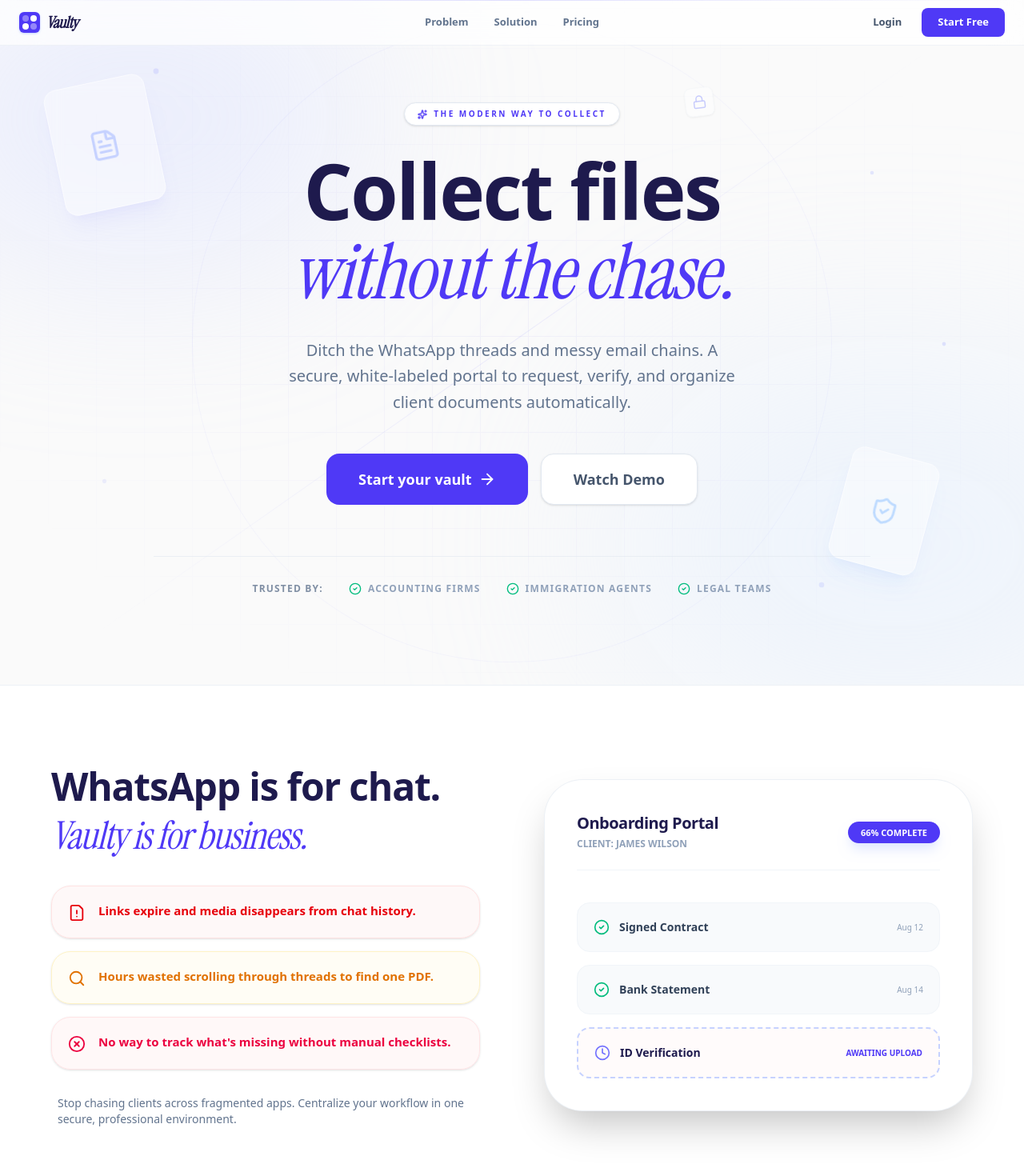
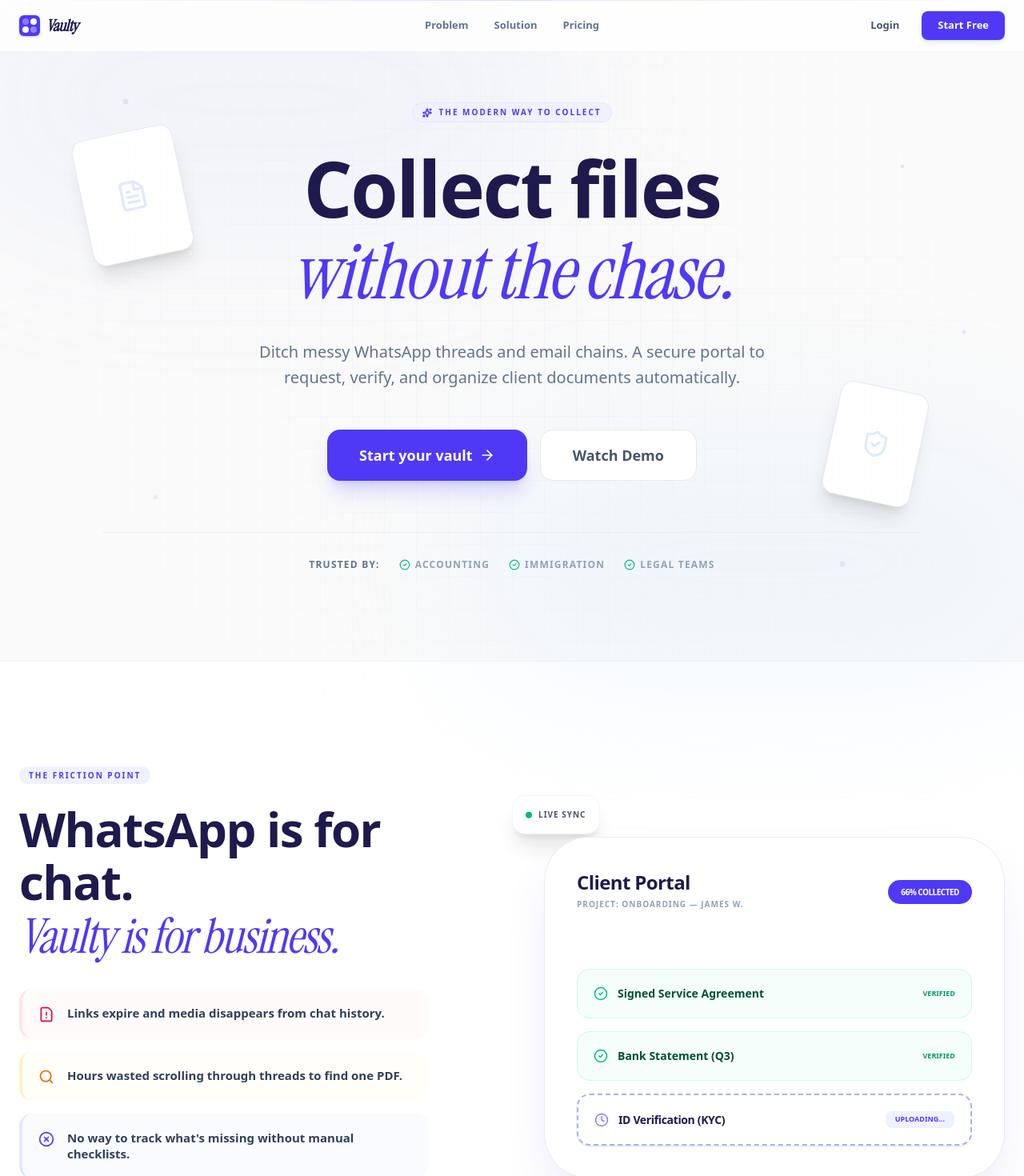
Before and after one commit to anirudhkaturu/vaulty, a Next.js app: page / in a window 1280 px wide. Shown: the top 1470 px of the page at 80% size. Built offline with nearby package versions, Linux system fonts and the light colour scheme.

Commit message:
optimized all the componenets for mobile

```diff
--- a/src/components/landing/hero.tsx
+++ b/src/components/landing/hero.tsx
@@ -6,7 +6,6 @@
   FileText,
   ShieldCheck,
   CheckCircle2,
-  Lock,
 } from "lucide-react";
 
 const itemVariants: Variants = {
@@ -22,64 +21,24 @@
   },
 };
 
-// Defined static positions to avoid Math.random() impurity errors
 const particles = [
-  { top: "10%", left: "15%", delay: 0, size: "6px" },
-  { top: "25%", left: "85%", delay: 1, size: "4px" },
-  { top: "70%", left: "10%", delay: 2, size: "5px" },
-  { top: "85%", left: "80%", delay: 1.5, size: "6px" },
-  { top: "50%", left: "92%", delay: 0.5, size: "4px" },
+  { top: "15%", left: "12%", delay: 0, size: "6px" },
+  { top: "25%", left: "88%", delay: 1, size: "4px" },
+  { top: "75%", left: "15%", delay: 2, size: "5px" },
+  { top: "85%", left: "82%", delay: 1.5, size: "6px" },
+  { top: "50%", left: "94%", delay: 0.5, size: "4px" },
 ];
 
 export const Hero = () => (
-  <section className="relative pt-24 pb-16 md:pt-32 md:pb-28 px-6 text-center overflow-hidden bg-[#fafafa]">
-    {/* --- RICH AESTHETIC BACKGROUND --- */}
-
-    {/* 1. Deep Layer: Soft Mesh & Beams */}
+  <section className="relative pt-20 pb-16 md:pt-32 md:pb-28 px-6 text-center overflow-x-clip bg-[#fafafa]">
+    {/* --- BACKGROUND ELEMENTS --- */}
     <div className="absolute inset-0 z-0 pointer-events-none">
-      <div className="absolute top-[-10%] left-[-10%] w-[50%] h-[50%] bg-indigo-200/30 rounded-full blur-[120px] animate-blob" />
-      <div className="absolute bottom-[-10%] right-[-10%] w-[50%] h-[50%] bg-blue-100/40 rounded-full blur-[120px] animate-blob [animation-delay:4s]" />
-      <div className="absolute top-1/2 left-1/2 -translate-x-1/2 -translate-y-1/2 w-full h-px bg-linear-to-r from-transparent via-indigo-500/10 to-transparent rotate-[-35deg]" />
+      <div className="absolute top-[-5%] left-[-5%] w-[60%] h-[40%] bg-indigo-200/20 rounded-full blur-[100px] animate-pulse" />
+      <div className="absolute bottom-[-5%] right-[-5%] w-[60%] h-[40%] bg-blue-100/30 rounded-full blur-[100px]" />
     </div>
 
-    {/* 2. Middle Layer: Floating "Document" Cards (Blurred) */}
-    <div className="absolute inset-0 z-0 pointer-events-none hidden lg:block">
-      <motion.div
-        animate={{ y: [0, -30, 0], x: [0, 10, 0] }}
-        transition={{ duration: 10, repeat: Infinity, ease: "easeInOut" }}
-        className="absolute top-[15%] left-[5%] w-32 h-40 bg-white/40 backdrop-blur-md rounded-2xl border border-white/50 shadow-xl shadow-indigo-500/5 -rotate-12 flex items-center justify-center"
-      >
-        <FileText size={40} className="text-indigo-200" />
-      </motion.div>
-
-      <motion.div
-        animate={{ y: [0, 30, 0], x: [0, -10, 0] }}
-        transition={{
-          duration: 12,
-          repeat: Infinity,
-          ease: "easeInOut",
-          delay: 1,
-        }}
-        className="absolute bottom-[20%] right-[8%] w-28 h-36 bg-white/40 backdrop-blur-md rounded-2xl border border-white/50 shadow-xl shadow-blue-500/5 rotate-15 flex items-center justify-center"
-      >
-        <ShieldCheck size={36} className="text-blue-200" />
-      </motion.div>
-    </div>
-
-    {/* 3. Sharp Layer: Floating Icons & Particles */}
-    <div className="absolute inset-0 z-0 pointer-events-none opacity-[0.4] hidden md:block">
-      {/* Orbiting Icons */}
-      <motion.div
-        animate={{ rotate: 360 }}
-        transition={{ duration: 60, repeat: Infinity, ease: "linear" }}
-        className="absolute top-1/2 left-1/2 -translate-x-1/2 -translate-y-1/2 w-200 h-200 border border-indigo-500/10 rounded-full"
-      >
-        <div className="absolute top-0 left-1/2 -translate-x-1/2 p-2 bg-white rounded-lg shadow-sm border border-slate-100 -rotate-45">
-          <Lock size={18} className="text-indigo-400" />
-        </div>
-      </motion.div>
-
-      {/* Floating Sparkles/Particles (Fixed Positions) */}
+    {/* Restoration of the Particles mapping */}
+    <div className="absolute inset-0 z-0 pointer-events-none hidden md:block opacity-40">
       {particles.map((p, i) => (
         <motion.div
           key={i}
@@ -96,39 +55,60 @@
       ))}
     </div>
 
-    {/* 4. Fine Detail: Grid Mask */}
+    {/* Desktop Only Floating Cards */}
+    <div className="absolute inset-0 z-0 pointer-events-none hidden xl:block">
+      <motion.div
+        animate={{ y: [0, -20, 0] }}
+        transition={{ duration: 6, repeat: Infinity, ease: "easeInOut" }}
+        className="absolute top-[20%] left-[8%] w-32 h-40 bg-white rounded-2xl border border-slate-200 shadow-xl flex items-center justify-center -rotate-12"
+      >
+        <FileText size={40} className="text-indigo-100" />
+      </motion.div>
+      <motion.div
+        animate={{ y: [0, 20, 0] }}
+        transition={{
+          duration: 7,
+          repeat: Infinity,
+          ease: "easeInOut",
+          delay: 1,
+        }}
+        className="absolute bottom-[25%] right-[10%] w-28 h-36 bg-white rounded-2xl border border-slate-200 shadow-xl flex items-center justify-center rotate-12"
+      >
+        <ShieldCheck size={36} className="text-blue-100" />
+      </motion.div>
+    </div>
+
+    {/* Grid Overlay */}
     <div
-      className="absolute inset-0 z-0 opacity-[0.05]"
+      className="absolute inset-0 z-0 opacity-[0.03] pointer-events-none"
       style={{
         backgroundImage: `linear-gradient(#4f46e5 1px, transparent 1px), linear-gradient(90deg, #4f46e5 1px, transparent 1px)`,
-        backgroundSize: "60px 60px",
-        maskImage: "radial-gradient(ellipse at center, black, transparent 80%)",
+        backgroundSize: "40px 40px",
+        maskImage: "radial-gradient(circle at center, black, transparent 90%)",
       }}
     />
 
-    {/* --- CONTENT --- */}
     <motion.div
       initial="hidden"
       animate="visible"
-      variants={
-        {
-          visible: { transition: { staggerChildren: 0.12 } },
-        } as Variants
-      }
-      className="relative z-10 max-w-4xl mx-auto"
+      variants={{
+        visible: { transition: { staggerChildren: 0.1 } },
+      }}
+      className="relative z-10 max-w-5xl mx-auto"
     >
+      {/* Content stays the same... */}
       <motion.div variants={itemVariants} className="inline-block">
-        <div className="inline-flex items-center gap-2 px-4 py-1.5 rounded-full bg-white border border-slate-200 text-[10px] font-black text-indigo-600 mb-8 uppercase tracking-[0.25em] shadow-sm">
-          <Sparkles size={12} strokeWidth={3} className="animate-pulse" />
+        <div className="inline-flex items-center gap-2 px-3 py-1 rounded-full bg-indigo-50 border border-indigo-100 text-[10px] font-black text-indigo-600 mb-6 md:mb-8 uppercase tracking-[0.2em]">
+          <Sparkles size={12} strokeWidth={3} />
           <span>The Modern Way to Collect</span>
         </div>
       </motion.div>
 
       <motion.h1
         variants={itemVariants}
-        className="text-6xl md:text-8xl font-black tracking-tight text-indigo-950 mb-8 leading-[1.02]"
+        className="text-5xl md:text-8xl font-black tracking-tight text-indigo-950 mb-6 md:mb-8 leading-[1.05]"
       >
-        Collect files <br />
+        Collect files <br className="hidden sm:block" />
         <span className="text-indigo-600 font-serif italic font-normal">
           without the chase.
         </span>
@@ -136,45 +116,45 @@
 
       <motion.p
         variants={itemVariants}
-        className="text-base md:text-xl text-slate-500 max-w-xl mx-auto mb-12 font-medium leading-relaxed"
+        className="text-base md:text-xl text-slate-500 max-w-2xl mx-auto mb-10 md:mb-12 font-medium leading-relaxed px-4"
       >
-        Ditch the WhatsApp threads and messy email chains. A secure,
-        white-labeled portal to request, verify, and organize client documents
-        automatically.
+        Ditch messy WhatsApp threads and email chains. A secure portal to
+        request, verify, and organize client documents automatically.
       </motion.p>
 
       <motion.div
         variants={itemVariants}
-        className="flex flex-col sm:flex-row items-center justify-center gap-4 mb-16"
+        className="flex flex-col sm:flex-row items-center justify-center gap-4 mb-16 px-6"
       >
-        <button className="h-16 px-10 bg-indigo-600 text-white rounded-2xl font-bold text-lg flex items-center gap-2 hover:bg-indigo-700 hover:shadow-2xl hover:shadow-indigo-200 transition-all active:scale-95 group">
+        <button className="w-full sm:w-auto h-16 px-10 bg-indigo-600 text-white rounded-2xl font-bold text-lg flex items-center justify-center gap-2 hover:bg-indigo-700 hover:-translate-y-0.5 transition-all group active:scale-95 shadow-xl shadow-indigo-500/20">
           Start your vault
           <ArrowRight
-            size={22}
+            size={20}
             className="group-hover:translate-x-1 transition-transform"
           />
         </button>
-        <button className="h-16 px-10 bg-white text-slate-600 border border-slate-200 rounded-2xl font-bold text-lg hover:bg-slate-50 hover:border-slate-300 transition-all shadow-sm">
+        <button className="w-full sm:w-auto h-16 px-10 bg-white text-slate-600 border border-slate-200 rounded-2xl font-bold text-lg hover:bg-slate-50 transition-all active:scale-95">
           Watch Demo
         </button>
       </motion.div>
 
-      {/* --- SOCIAL PROOF / TRUST BAR --- */}
       <motion.div
         variants={itemVariants}
-        className="pt-8 border-t border-slate-200/60 flex flex-wrap justify-center items-center gap-x-8 gap-y-4 text-slate-400 font-bold text-xs uppercase tracking-widest"
+        className="pt-8 border-t border-slate-200/60 flex flex-wrap justify-center items-center gap-x-6 gap-y-4 text-slate-400 font-bold text-[10px] md:text-xs uppercase tracking-widest px-4"
       >
-        <span className="text-slate-500/80 font-black">Trusted by:</span>
-        <div className="flex items-center gap-2">
-          <CheckCircle2 size={16} className="text-emerald-500" />
-          Accounting Firms
+        <span className="text-slate-500 w-full lg:w-auto mb-2 lg:mb-0">
+          Trusted by:
+        </span>
+        <div className="flex items-center gap-1.5">
+          <CheckCircle2 size={14} className="text-emerald-500" />
+          Accounting
         </div>
-        <div className="flex items-center gap-2">
-          <CheckCircle2 size={16} className="text-emerald-500" />
-          Immigration Agents
+        <div className="flex items-center gap-1.5">
+          <CheckCircle2 size={14} className="text-emerald-500" />
+          Immigration
         </div>
-        <div className="flex items-center gap-2">
-          <CheckCircle2 size={16} className="text-emerald-500" />
+        <div className="flex items-center gap-1.5">
+          <CheckCircle2 size={14} className="text-emerald-500" />
           Legal Teams
         </div>
       </motion.div>
--- a/src/components/landing/nav.tsx
+++ b/src/components/landing/nav.tsx
@@ -2,16 +2,17 @@
 import { motion } from "framer-motion";
 
 export const Nav = () => (
-  <nav className="fixed top-0 w-full z-50 border-b border-slate-200/50 bg-white/70 backdrop-blur-xl transition-all">
+  <nav className="fixed top-0 w-full z-50 border-b border-slate-200/50 bg-white/80 backdrop-blur-xl transition-all">
+    {/* Top Accent Line */}
     <div className="absolute top-0 left-0 w-full h-px bg-linear-to-r from-transparent via-indigo-500/20 to-transparent" />
 
-    <div className="max-w-7xl mx-auto px-6 h-14 flex items-center justify-between relative">
-      {/* --- LOGO --- */}
+    <div className="max-w-7xl mx-auto px-4 md:px-6 h-14 md:h-16 flex items-center justify-between relative">
+      {/* --- LOGO (Your Exact Mark) --- */}
       <motion.div
-        initial={{ opacity: 0, x: -20 }}
+        initial={{ opacity: 0, x: -10 }}
         animate={{ opacity: 1, x: 0 }}
         whileHover={{ scale: 1.02 }}
-        className="flex items-center gap-2 font-bold text-xl text-indigo-950 cursor-pointer z-10"
+        className="flex items-center gap-2 font-bold text-lg md:text-xl text-indigo-950 cursor-pointer z-10 shrink-0"
       >
         <div className="grid grid-cols-2 gap-0.5 p-1 bg-indigo-600 rounded-md shadow-sm shadow-indigo-200">
           <div className="w-2 h-2 bg-white/40 rounded-sm animate-pulse" />
@@ -24,8 +25,7 @@
         </span>
       </motion.div>
 
-      {/* --- CENTERED NAV LINKS --- */}
-      {/* absolute positioning ensures it stays centered regardless of logo/button width */}
+      {/* --- DESKTOP CENTERED NAV --- */}
       <div className="hidden md:flex absolute left-1/2 -translate-x-1/2 items-center gap-8 text-[13px] font-bold text-slate-500">
         {["Problem", "Solution", "Pricing"].map((item) => (
           <a
@@ -39,13 +39,15 @@
         ))}
       </div>
 
-      {/* --- BUTTONS --- */}
-      <div className="flex items-center gap-2 z-10">
-        <button className="hidden sm:block text-[13px] font-bold text-slate-600 px-4 py-2 rounded-lg border border-transparent hover:border-slate-200 hover:bg-slate-50/50 hover:text-indigo-600 transition-all active:scale-95">
+      {/* --- ACTIONS (Optimized for Mobile) --- */}
+      <div className="flex items-center gap-1.5 md:gap-3 z-10">
+        {/* Login: visible on all but the tiniest phones */}
+        <button className="text-[12px] md:text-[13px] font-bold text-slate-600 px-3 md:px-4 py-2 rounded-lg hover:bg-slate-50 hover:text-indigo-600 transition-all active:scale-95">
           Login
         </button>
 
-        <button className="bg-indigo-600 text-white px-5 py-2 rounded-lg text-[13px] font-bold hover:bg-indigo-700 hover:shadow-lg hover:shadow-indigo-200 transition-all active:scale-95">
+        {/* CTA: Responsive padding */}
+        <button className="bg-indigo-600 text-white px-4 md:px-5 py-2 rounded-lg text-[12px] md:text-[13px] font-bold hover:bg-indigo-700 shadow-md shadow-indigo-100 hover:shadow-indigo-200 transition-all active:scale-95 whitespace-nowrap">
           Start Free
         </button>
       </div>
--- a/src/components/landing/problem.tsx
+++ b/src/components/landing/problem.tsx
@@ -18,10 +18,10 @@
 };
 
 const itemVariants: Variants = {
-  hidden: { opacity: 0, x: -20 },
+  hidden: { opacity: 0, y: 15 },
   visible: {
     opacity: 1,
-    x: 0,
+    y: 0,
     transition: { type: "spring", damping: 25, stiffness: 100 },
   },
 };
@@ -29,19 +29,26 @@
 export const ProblemSection = () => (
   <section
     id="problem"
-    className="px-6 py-24 bg-white border-y border-slate-200/60 scroll-mt-14 overflow-x-hidden"
+    className="px-6 py-20 md:py-32 bg-white border-y border-slate-200/60 scroll-mt-14 overflow-x-clip"
   >
-    <div className="max-w-6xl mx-auto grid lg:grid-cols-2 gap-20 items-center">
-      {/* Text Content */}
+    <div className="max-w-7xl mx-auto grid lg:grid-cols-2 gap-12 lg:gap-20 items-center">
+      {/* --- LEFT: TEXT CONTENT --- */}
       <motion.div
         variants={containerVariants}
         initial="hidden"
         whileInView="visible"
         viewport={{ once: true, margin: "-100px" }}
+        className="text-left"
       >
+        <motion.div variants={itemVariants} className="mb-6">
+          <span className="text-[10px] font-black text-indigo-600 bg-indigo-50 px-3 py-1 rounded-full uppercase tracking-[0.2em]">
+            The Friction Point
+          </span>
+        </motion.div>
+
         <motion.h2
           variants={itemVariants}
-          className="text-4xl md:text-5xl font-black text-indigo-950 mb-8 leading-tight tracking-tight"
+          className="text-4xl md:text-6xl font-black text-indigo-950 mb-8 leading-[1.1] tracking-tight"
         >
           WhatsApp is for chat. <br />
           <span className="text-indigo-600 italic font-serif font-light">
@@ -49,114 +56,136 @@
           </span>
         </motion.h2>
 
-        <div className="space-y-4">
+        <div className="space-y-4 max-w-lg">
           {[
             {
               icon: FileWarning,
               text: "Links expire and media disappears from chat history.",
-              color: "text-red-600",
-              bg: "bg-red-50/50",
-              border: "border-red-100",
+              color: "text-rose-600",
+              bg: "bg-rose-50/30",
+              border: "border-rose-100",
             },
             {
               icon: Search,
               text: "Hours wasted scrolling through threads to find one PDF.",
               color: "text-amber-600",
-              bg: "bg-amber-50/50",
+              bg: "bg-amber-50/30",
               border: "border-amber-100",
             },
             {
               icon: XCircle,
               text: "No way to track what's missing without manual checklists.",
-              color: "text-rose-600",
-              bg: "bg-rose-50/50",
-              border: "border-rose-100",
+              color: "text-indigo-600",
+              bg: "bg-indigo-50/30",
+              border: "border-indigo-100",
             },
           ].map((item, i) => (
             <motion.div
               key={i}
               variants={itemVariants}
-              className={`flex items-start gap-4 p-5 rounded-3xl border ${item.bg} ${item.border} ${item.color} shadow-sm`}
+              className={`flex items-start gap-4 p-4 md:p-5 rounded-2xl border-l-4 ${item.bg} ${item.border} ${item.color} transition-all hover:translate-x-1`}
             >
-              <item.icon size={22} className="shrink-0 mt-0.5" />
-              <p className="text-[15px] font-bold leading-snug">{item.text}</p>
+              <item.icon size={20} className="shrink-0 mt-0.5" />
+              <p className="text-sm md:text-[15px] font-bold text-slate-700 leading-snug">
+                {item.text}
+              </p>
             </motion.div>
           ))}
         </div>
 
         <motion.p
           variants={itemVariants}
-          className="mt-8 text-slate-500 font-medium text-sm px-2"
+          className="mt-10 text-slate-500 font-medium text-base leading-relaxed"
         >
-          Stop chasing clients across fragmented apps. Centralize your workflow
-          in one secure, professional environment.
+          Stop chasing clients across fragmented apps. Centralize your documents
+          in a secure portal that actually looks professional.
         </motion.p>
       </motion.div>
 
-      {/* Visual Component */}
+      {/* --- RIGHT: VISUAL PORTAL COMPONENT --- */}
       <motion.div
-        initial={{ opacity: 0, scale: 0.9, rotate: 2 }}
-        whileInView={{ opacity: 1, scale: 1, rotate: 0 }}
+        initial={{ opacity: 0, x: 50 }}
+        whileInView={{ opacity: 1, x: 0 }}
         viewport={{ once: true }}
-        transition={{ type: "spring", damping: 20, stiffness: 80 }}
-        className="relative"
+        transition={{ type: "spring", damping: 25, stiffness: 60 }}
+        className="relative pt-10 lg:pt-0"
       >
-        <div className="bg-white p-8 md:p-10 rounded-[3rem] shadow-2xl border border-slate-200/60 relative z-10">
-          <div className="flex items-center justify-between mb-10 border-b border-slate-100 pb-6">
+        {/* Main Card */}
+        <div className="bg-white p-6 md:p-10 rounded-[2.5rem] md:rounded-[3.5rem] shadow-[0_32px_64px_-16px_rgba(79,70,229,0.15)] border border-slate-200/80 relative z-10">
+          <div className="flex flex-col sm:flex-row sm:items-center justify-between mb-8 md:mb-12 border-b border-slate-50 pb-6 gap-4">
             <div>
-              <h3 className="font-black text-xl text-indigo-950 tracking-tight">
-                Onboarding Portal
+              <h3 className="font-black text-xl md:text-2xl text-indigo-950 tracking-tight">
+                Client Portal
               </h3>
-              <p className="text-xs text-slate-400 font-bold uppercase mt-1">
-                Client: James Wilson
+              <p className="text-[10px] text-slate-400 font-bold uppercase mt-1 tracking-widest">
+                PROJECT: ONBOARDING — JAMES W.
               </p>
             </div>
-            <div className="text-right">
-              <span className="text-[11px] bg-indigo-600 text-white px-4 py-1.5 rounded-full font-black shadow-lg shadow-indigo-100">
-                66% COMPLETE
+            <div className="self-start sm:self-center">
+              <span className="text-[10px] bg-indigo-600 text-white px-4 py-2 rounded-full font-black tracking-tighter">
+                66% COLLECTED
               </span>
             </div>
           </div>
 
-          <div className="space-y-4">
-            <div className="flex items-center justify-between p-5 rounded-2xl bg-slate-50 border border-slate-100 text-sm font-bold text-slate-700">
+          <div className="space-y-3 md:space-y-4">
+            {/* Status: Done */}
+            <div className="flex items-center justify-between p-4 md:p-5 rounded-2xl bg-emerald-50/50 border border-emerald-100 text-sm font-bold text-emerald-900">
               <div className="flex items-center gap-3">
-                <CheckCircle2 className="text-emerald-500" size={20} />
-                <span>Signed Contract</span>
+                <CheckCircle2 className="text-emerald-500" size={18} />
+                <span className="truncate">Signed Service Agreement</span>
               </div>
-              <span className="text-[10px] text-slate-400 font-medium">
-                Aug 12
+              <span className="text-[9px] text-emerald-600 font-black hidden sm:block">
+                VERIFIED
               </span>
             </div>
 
-            <div className="flex items-center justify-between p-5 rounded-2xl bg-slate-50 border border-slate-100 text-sm font-bold text-slate-700">
+            {/* Status: Done */}
+            <div className="flex items-center justify-between p-4 md:p-5 rounded-2xl bg-emerald-50/50 border border-emerald-100 text-sm font-bold text-emerald-900">
               <div className="flex items-center gap-3">
-                <CheckCircle2 className="text-emerald-500" size={20} />
-                <span>Bank Statement</span>
+                <CheckCircle2 className="text-emerald-500" size={18} />
+                <span className="truncate">Bank Statement (Q3)</span>
               </div>
-              <span className="text-[10px] text-slate-400 font-medium">
-                Aug 14
+              <span className="text-[9px] text-emerald-600 font-black hidden sm:block">
+                VERIFIED
               </span>
             </div>
 
+            {/* Status: Waiting */}
             <motion.div
-              animate={{ backgroundColor: ["#fff", "#fef2f2", "#fff"] }}
-              transition={{ repeat: Infinity, duration: 3 }}
-              className="flex items-center justify-between p-5 rounded-2xl border-2 border-dashed border-indigo-200 text-sm font-bold text-indigo-950"
+              animate={{ borderColor: ["#e2e8f0", "#818cf8", "#e2e8f0"] }}
+              transition={{ repeat: Infinity, duration: 4 }}
+              className="flex items-center justify-between p-4 md:p-5 rounded-2xl bg-white border-2 border-dashed text-sm font-bold text-indigo-950 shadow-sm"
             >
               <div className="flex items-center gap-3">
-                <Clock className="text-indigo-500 animate-pulse" size={20} />
-                <span>ID Verification</span>
+                <Clock className="text-indigo-500 animate-pulse" size={18} />
+                <span className="truncate tracking-tight">
+                  ID Verification (KYC)
+                </span>
               </div>
-              <span className="text-[10px] text-indigo-600 font-black">
-                AWAITING UPLOAD
-              </span>
+              <div className="bg-indigo-50 text-indigo-600 px-3 py-1 rounded-lg text-[9px] font-black">
+                UPLOADING...
+              </div>
             </motion.div>
           </div>
         </div>
 
-        {/* Background Decorative Element */}
-        <div className="absolute -bottom-6 -right-6 w-full h-full bg-indigo-50 rounded-[3.5rem] -z-10 translate-x-4 translate-y-4" />
+        {/* Decorative Floating Accent - Hidden on small mobile */}
+        <motion.div
+          animate={{ y: [0, 10, 0] }}
+          transition={{ duration: 5, repeat: Infinity, ease: "easeInOut" }}
+          className="absolute -bottom-10 -right-6 md:-bottom-12 md:-right-10 w-full h-full bg-linear-to-br from-indigo-50 to-blue-50/50 rounded-[4rem] -z-10"
+        />
+
+        {/* Floating Indicator for Desktop */}
+        <div className="absolute -top-4 -left-4 md:-top-10 md:-left-10 bg-white p-4 rounded-2xl shadow-xl border border-slate-100 hidden sm:block animate-bounce [animation-duration:3s]">
+          <div className="flex items-center gap-2">
+            <div className="w-2 h-2 rounded-full bg-emerald-500" />
+            <span className="text-[10px] font-black text-slate-600 uppercase tracking-widest">
+              Live Sync
+            </span>
+          </div>
+        </div>
       </motion.div>
     </div>
   </section>
```
Also changed, not shown: src/components/landing/bento-grid.tsx (+13 -12 lines), src/components/landing/features.tsx (+16 -9 lines), src/components/landing/footer.tsx (+56 -4 lines), src/components/landing/pricing.tsx (+71 -54 lines).
